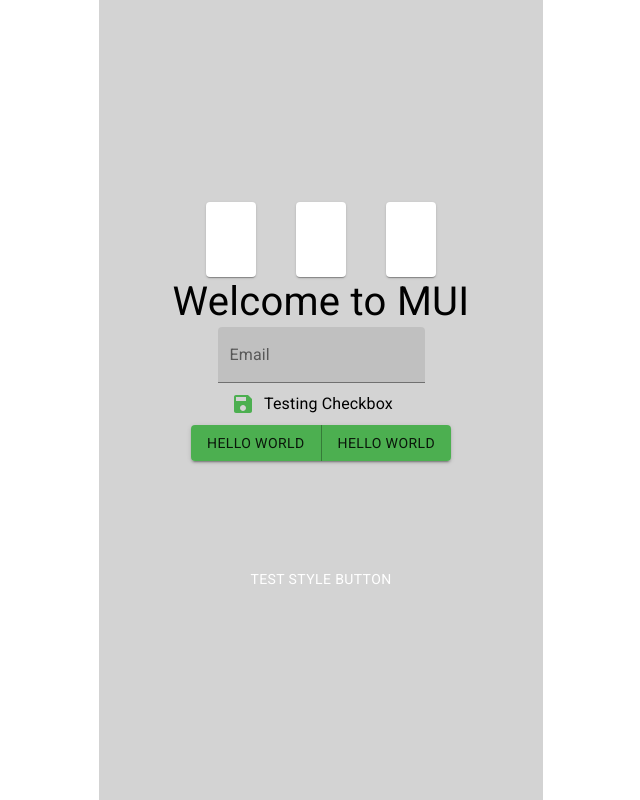
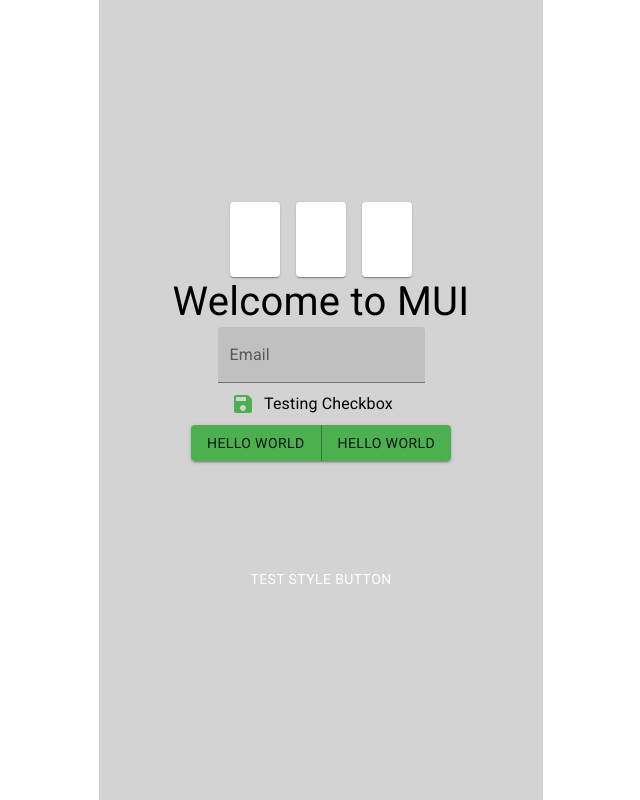
Before and after one commit to Shakib448/mui-template, a React (Create React App) app: page / in a window 1280 px wide. Shown: the whole page, without its empty margins (319-959 px from the left). Built offline with nearby package versions, Linux system fonts and the light colour scheme.

Commit message:
WIP on THEME

```diff
--- a/src/App.js
+++ b/src/App.js
@@ -58,7 +58,7 @@
           flexDirection: "column",
         }}
       >
-        <Grid container spacing={5} justify="center">
+        <Grid container spacing={2} justify="center">
           <Grid item>
             <Paper style={{ height: 75, width: 50 }} />
           </Grid>
```
